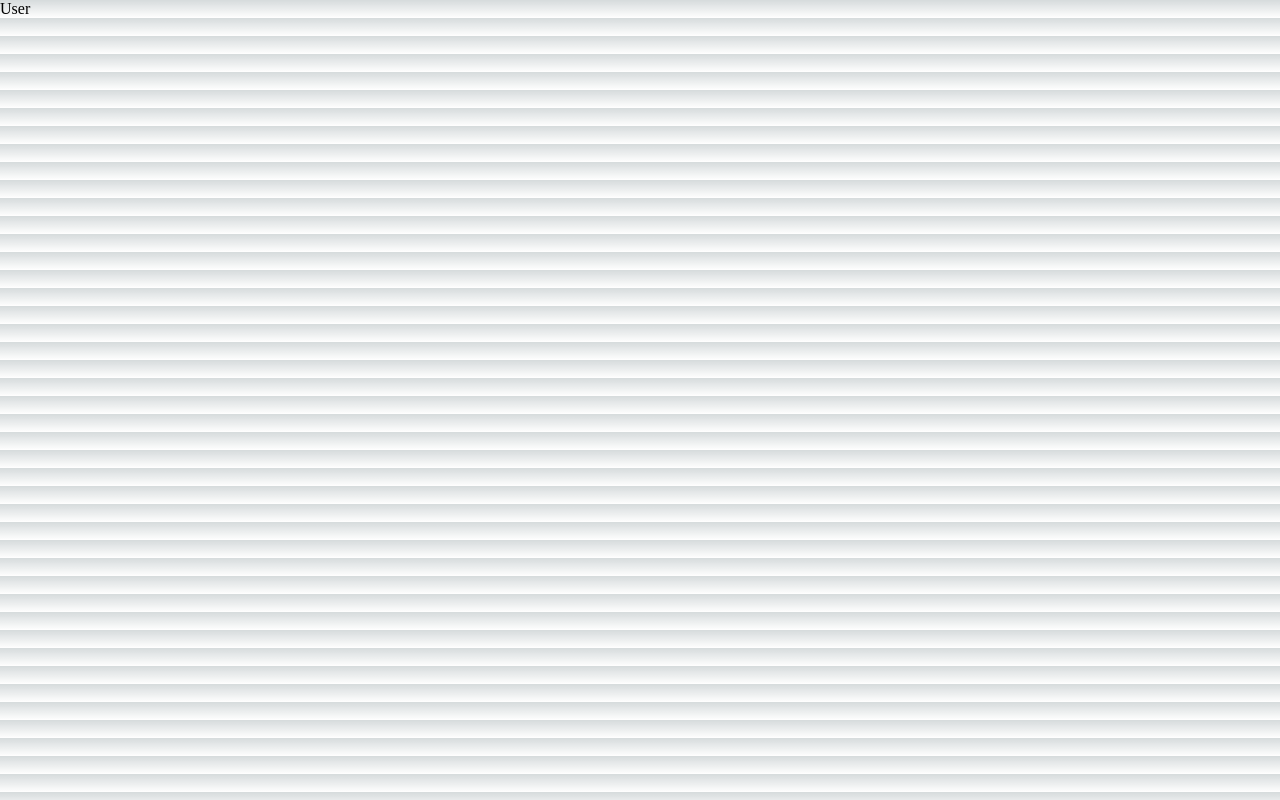
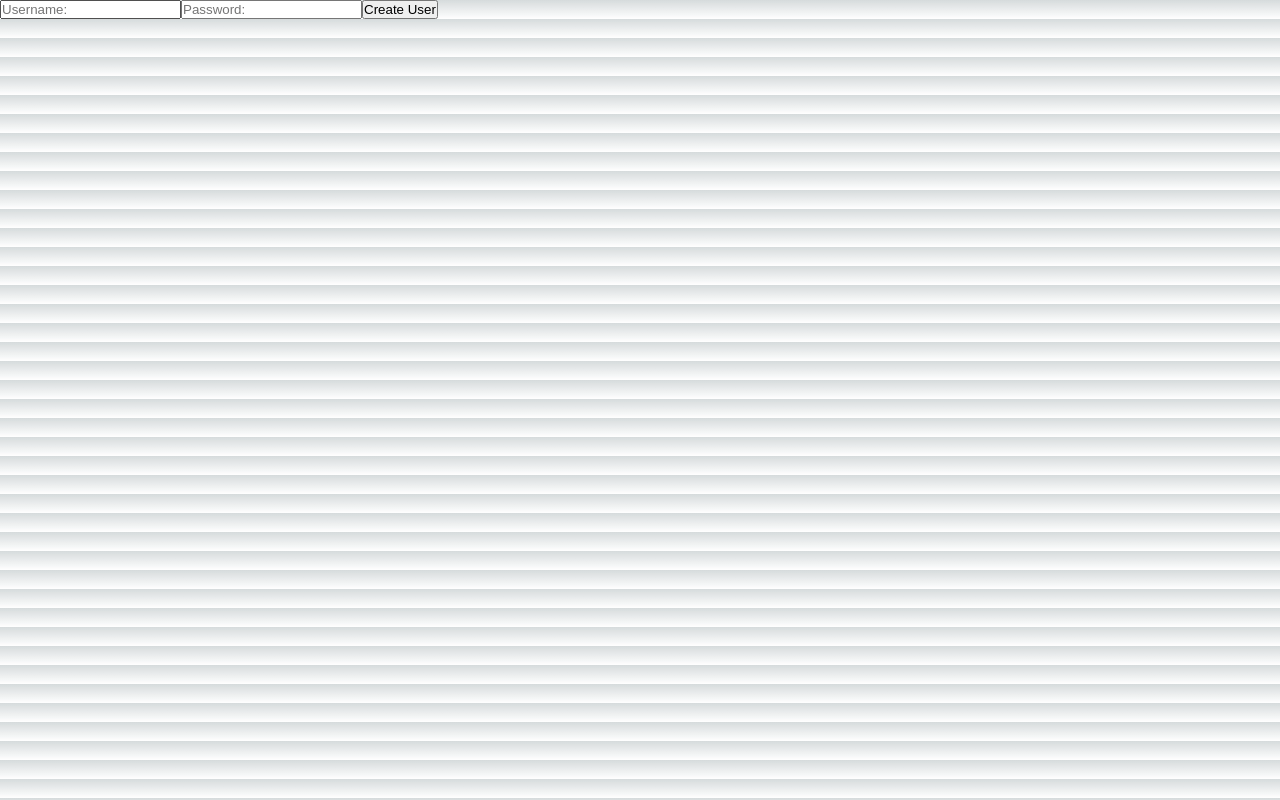
Before and after one commit to chemokita13/priv-notes-front, a Next.js app: page /users/new in a window 1280 px wide. Built offline with nearby package versions, Linux system fonts and the light colour scheme.

Commit message:
new user page finished

```diff
--- a/src/pages/users/new.tsx
+++ b/src/pages/users/new.tsx
@@ -1,7 +1,62 @@
-import React, { Component } from "react";
+import { API } from "@/constants/constant";
+import { User } from "@/dataTypes/user";
+import axios from "axios";
+import { useRouter } from "next/router";
+import React, { useState } from "react";
 
-export default class NewUser extends Component {
-    render() {
-        return <div>User</div>;
-    }
+function newUser() {
+    const router = useRouter(); // This is the hook to use next router
+
+    // User state to create and send to server
+    const [NewUser, setNewUser] = useState<User>({
+        username: "",
+        password: "",
+    });
+
+    const handleInputChange = (
+        event: React.ChangeEvent<HTMLInputElement>
+    ): void => {
+        const { name, value } = event.target;
+        setNewUser({ ...NewUser, [name]: value });
+    };
+
+    const handleSubmitForm = async (
+        event: React.FormEvent<HTMLFormElement>
+    ): Promise<void> => {
+        event.preventDefault(); // Prevents page refresh
+        try {
+            const response = await axios.post(`${API}/users`, NewUser, {
+                withCredentials: true,
+            });
+            alert("User created successfully! Now, you can login");
+            router.push("/users/login");
+        } catch (error) {
+            alert("Something went wrong, try again");
+            router.push("/");
+        }
+    };
+
+    return (
+        <div>
+            <form onSubmit={(e) => handleSubmitForm(e)}>
+                <input
+                    type="text"
+                    name="username"
+                    id="username"
+                    placeholder="Username: "
+                    onChange={(e) => handleInputChange(e)}
+                />
+                <input
+                    type="text"
+                    name="password"
+                    id="password"
+                    placeholder="Password: "
+                    onChange={(e) => handleInputChange(e)}
+                />
+                <button type="submit">Create User</button>
+            </form>
+        </div>
+    );
 }
+
+export default newUser;
```
